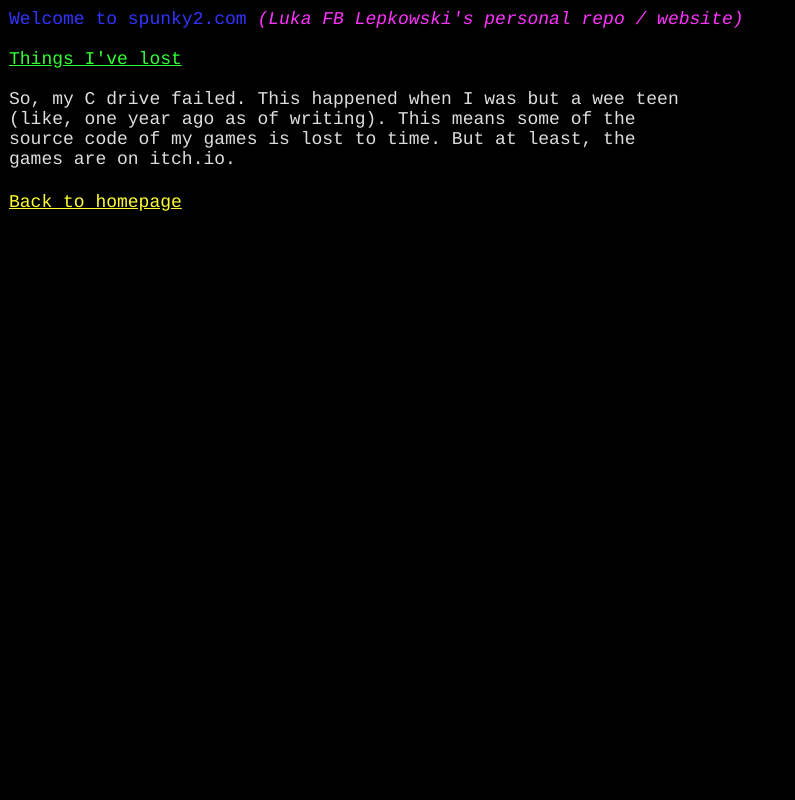
After one commit to lukafblepkowski/website, a PHP site: page /losttotime.php in a window 1280 px wide. The commit adds this page. Shown: the whole page, without its empty margins (0-795 px from the left). Run offline with PHP 8.4, Linux system fonts and the light colour scheme.

Commit message:
Website content

```diff
--- /dev/null
+++ b/items.csv
@@ -0,0 +1,4 @@
+Through The Great Vine,ttgv.png,"20th August, 2024",Game,"TTGV is a physics-based puzzle game about growing vines. I made it for GMTK2024, which I won !!! I'm really proud of TTGV, despite the shocking codebase. (It's on github, so look if you dare !)",https://github.com/lukafblepkowski/gmtk2024,cY,github,https://spunky2.itch.io/through-the-great-vine,Info / Download page,itch.io
+TOSCI,tosci.png,"9th July, 2023",Game,"TOSCI is a 'reverse tower defence' game made for GMTK2023. I came top 200 ! This one I think I put alot of effort into how it looked, which definitely paid off. I learned particle systems for it ! ",losttotime.php,lostToTime,lost to time,https://spunky2.itch.io/tosci,Info / Download page,itch.io
+The Orion Project,orion.png,"9th July, 2023",Game,"The Orion Project is my first jam game ! It's a puzzle platformer. It's quite unpolished for my standards today, but I think it was only a 48-hour jam. I came 8th, though, which was a confidence boost. Definitely not portal inspired.",losttotime.php,lostToTime,lost to time,https://spunky2.itch.io/the-orion-project,Info / Download page,itch.io
+This Website,websiteico.png,"7th January, 2025",Website,"You're on it right now ! I made this site as a way of keeping track of everything I've made. It also makes me feel like an early 2000s netizen kid. Hopefully this site gets me a job someday.",https://github.com/lukafblepkowski/website,cY,github,,Web Address, ...really?
--- /dev/null
+++ b/losttotime.php
@@ -0,0 +1,18 @@
+<html>
+    <head>
+        <title>spunky2</title>
+        <link rel='stylesheet' href='style.css'>
+    </head>
+    <body>
+        <span id='cB'> Welcome to spunky2.com</spa>
+        <i id='cM'>(Luka FB Lepkowski's personal repo / website)</i>
+
+        <br/><br/><u id='cG'>Things I've lost</u><br/><br/>
+
+        <p id="cDesc">
+            So, my C drive failed. This happened when I was but a wee teen (like, one year ago as of writing). This means some of the source code of my games is lost to time. But at least, the games are on itch.io.
+        </p><br/>
+
+        <a id = cY href="../">Back to homepage</a>
+    </body>
+</html>
--- a/style.css
+++ b/style.css
@@ -1,10 +1,10 @@
 body {
     background-color: #000;
     font-family: "Courier";
-    font-size: 20px;
+    font-size: 18px;
     color: #FFF;
-    margin: 5;
-    padding: 5;
+    margin: 4.5;
+    padding: 4.5;
 }
 
 #bg {
@@ -31,6 +31,10 @@ body {
     color: #ff3;
 }
 
+#cY::after {
+    color: #995;
+}
+
 #cC {
     color: #3ff;
 }
@@ -50,23 +54,23 @@ body {
 #cDesc {
     color: #ddd;
     word-wrap: break-word;
-    height: 88px;
-    width: 750px;
+    height: 83px;
+    width: 675px;
     padding: 0;
     margin: 0;
 }
 
 #item {
-    border: 2px solid #333;
+    border: 4px solid #333;
     display:inline-block;
     align-items: top;
-    padding: 5px;
-    margin: 5px;
-    width: 1000px;
+    padding: 4.5px;
+    margin: 4.5px;
+    width: 900px;
 }
 
 #icon {
-    width: 230px;
+    width: 205px;
     vertical-align: top;
 }
 
@@ -77,3 +81,7 @@ body {
 #footer {
     vertical-align: bottom;
 }
+
+#lostToTime {
+    color: #f33;
+}
```
Also changed, not shown: index.php (added, +56 -0 lines), orion.png (added), tosci.png (added), websiteico.png (added).
